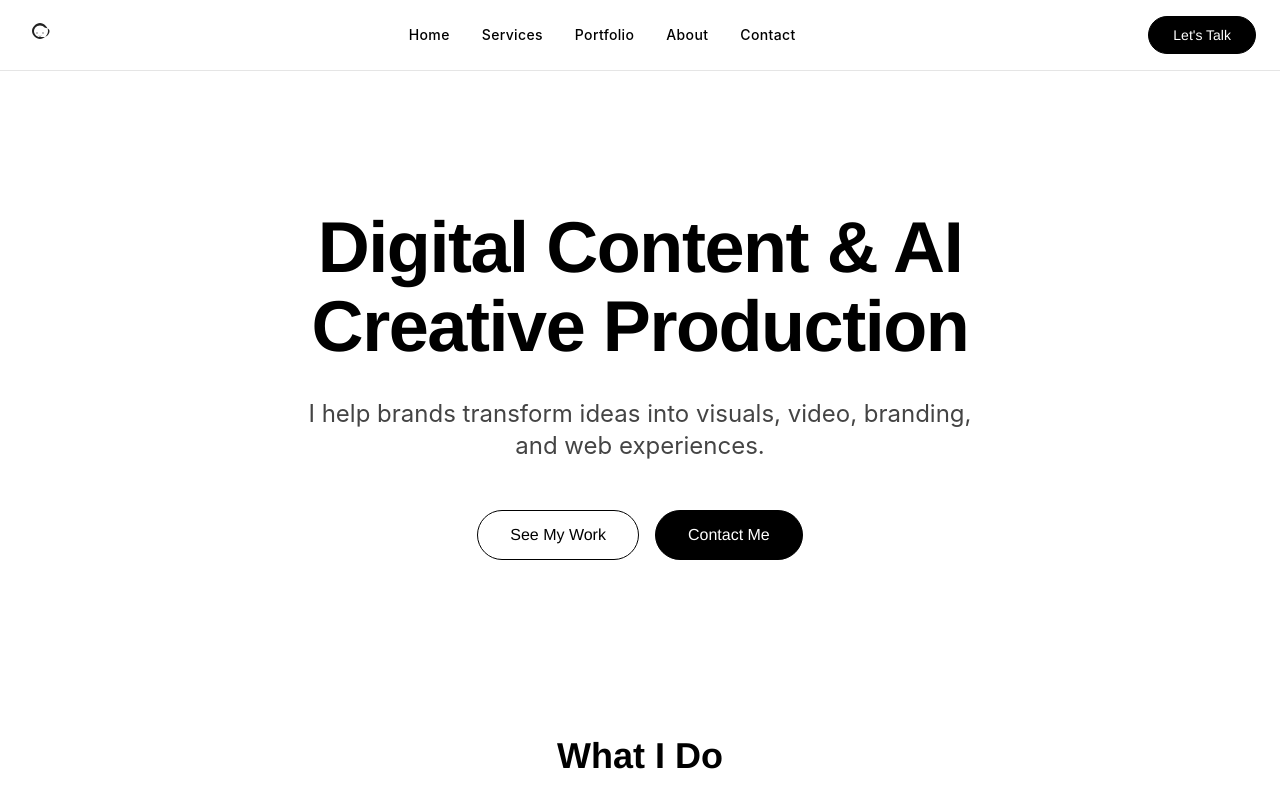
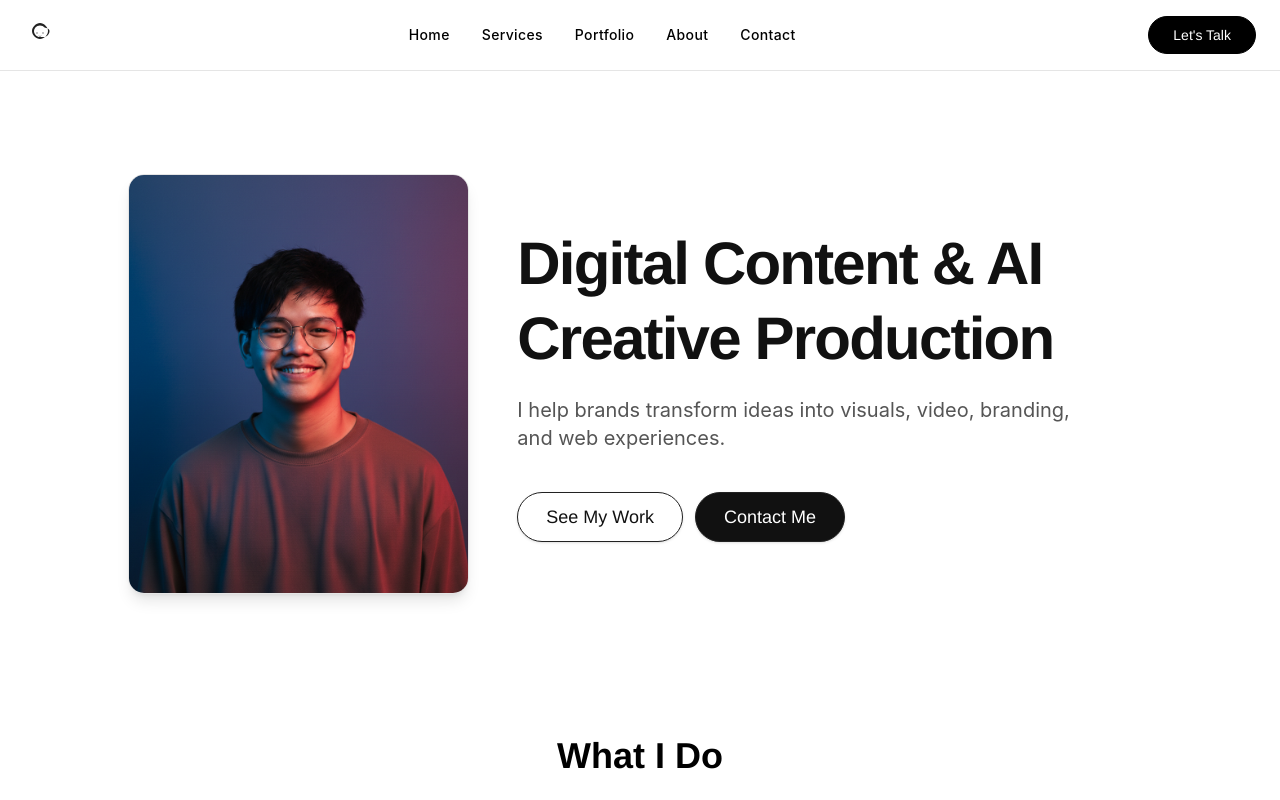
Before and after one commit to rdeniele/ron_creatives, a Next.js app: page / in a window 1280 px wide. Shown: the top 800 px of the page. Built offline with nearby package versions, Linux system fonts and the light colour scheme.

Commit message:
feat: update HeroSection layout and styling, enhance button design, and improve text presentation

```diff
--- a/components/HeroSection.tsx
+++ b/components/HeroSection.tsx
@@ -2,34 +2,48 @@
 export default function HeroSection() {
   return (
     <section className="min-h-[80vh] flex flex-col justify-center items-center bg-white px-6 text-center pt-28 md:pt-32">
+      <div className="flex flex-col md:flex-row items-center justify-center w-full max-w-5xl mx-auto gap-8 md:gap-12">
+        <div className="flex-shrink-0 flex justify-center md:justify-start w-full md:w-1/3 h-full mb-6 md:mb-0">
+          <div className="w-40 h-56 md:w-full md:h-[420px] max-w-xs md:max-w-none">
+            <img
+              src="/assets/ronpic4.png"
+              alt="Ron portrait"
+              className="w-full h-full rounded-2xl object-cover shadow-lg border border-[#E5E5E5] bg-[#F5F5F5]"
+              style={{ aspectRatio: '3 / 4' }}
+            />
+          </div>
+        </div>
+        <div className="flex-1 flex flex-col items-center md:items-start text-center md:text-left">
           <h1
-        className="text-5xl md:text-7xl font-bold mb-8"
-        style={{ fontFamily: 'Montserrat, Helvetica Neue, Arial, sans-serif', color: '#000', letterSpacing: '-0.02em', lineHeight: 1.1 }}
+            className="text-4xl md:text-6xl font-bold mb-5 leading-tight tracking-tight"
+            style={{ fontFamily: 'Montserrat, Helvetica Neue, Arial, sans-serif', color: '#111', letterSpacing: '-0.03em' }}
           >
-        Digital Content & AI<br className="hidden md:inline" /> Creative Production
+            Digital Content &amp; AI <br className="hidden md:inline" /> Creative Production
           </h1>
           <p
-        className="text-lg md:text-2xl mb-12 max-w-2xl mx-auto"
-        style={{ color: '#444', fontFamily: 'Inter, Helvetica Neue, Arial, sans-serif', fontWeight: 400 }}
+            className="text-base md:text-xl mb-10 max-w-xl mx-auto md:mx-0 text-[#555] font-normal"
+            style={{ fontFamily: 'Inter, Helvetica Neue, Arial, sans-serif' }}
           >
             I help brands transform ideas into visuals, video, branding, and web experiences.
           </p>
-      <div className="flex flex-col sm:flex-row gap-4 justify-center items-center">
+          <div className="flex flex-col sm:flex-row gap-3 justify-center md:justify-start items-center md:items-start w-full">
             <a
               href="#projects"
-          className="px-8 py-3 rounded-full font-medium border border-black bg-white text-black transition-all duration-200 hover:bg-[#F5F5F5]"
-          style={{ fontFamily: 'Poppins, Helvetica Neue, Arial, sans-serif', fontWeight: 500 }}
+              className="w-full sm:w-auto px-7 py-2.5 rounded-full font-medium border border-[#222] bg-white text-[#111] hover:bg-[#F5F5F5] transition-colors duration-150 text-base md:text-lg shadow-sm"
+              style={{ fontFamily: 'Poppins, Helvetica Neue, Arial, sans-serif' }}
             >
               See My Work
             </a>
             <a
               href="#contact"
-          className="px-8 py-3 rounded-full font-medium border border-black bg-black text-white transition-all duration-200 hover:bg-[#1A1A1A]"
-          style={{ fontFamily: 'Poppins, Helvetica Neue, Arial, sans-serif', fontWeight: 500 }}
+              className="w-full sm:w-auto px-7 py-2.5 rounded-full font-medium border border-[#222] bg-[#111] text-white hover:bg-[#222] transition-colors duration-150 text-base md:text-lg shadow-sm"
+              style={{ fontFamily: 'Poppins, Helvetica Neue, Arial, sans-serif' }}
             >
               Contact Me
             </a>
           </div>
+        </div>
+      </div>
     </section>
   );
 }
```
Lines whose indentation alone changed are shown as unchanged.
